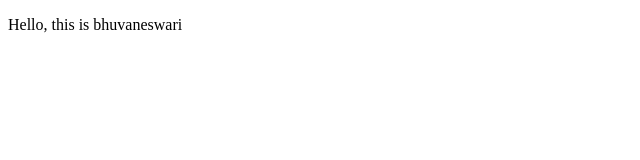
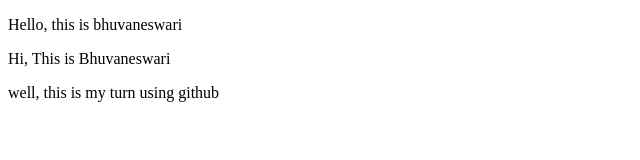
Before and after one commit to Bhuvna27/Deep-Learning, a plain HTML site: page index.html in a window 1280 px wide. Shown: the whole page, without its empty margins (0-640 px from the left). Drawn offline with Linux system fonts and the light colour scheme.

Commit message:
This is a second commit

```diff
--- a/index.html
+++ b/index.html
@@ -7,5 +7,7 @@
 </head>
 <body>
     <p>Hello, this is bhuvaneswari</p>
+    <p>Hi, This is Bhuvaneswari</p>
+    <p>well, this is my turn using github</p>
 </body>
 </html>
```
Also changed, not shown: temp.html (+1 -0 lines).
